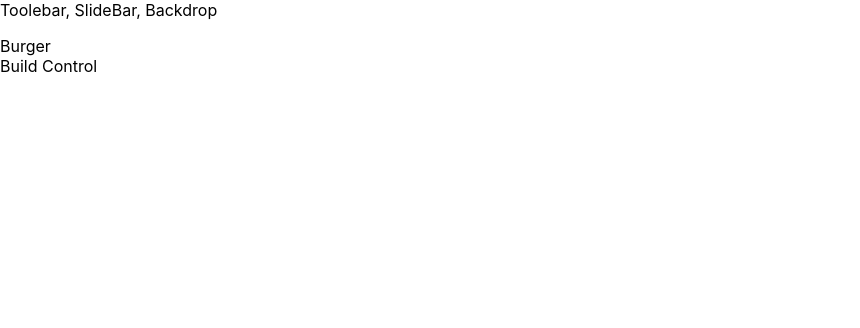
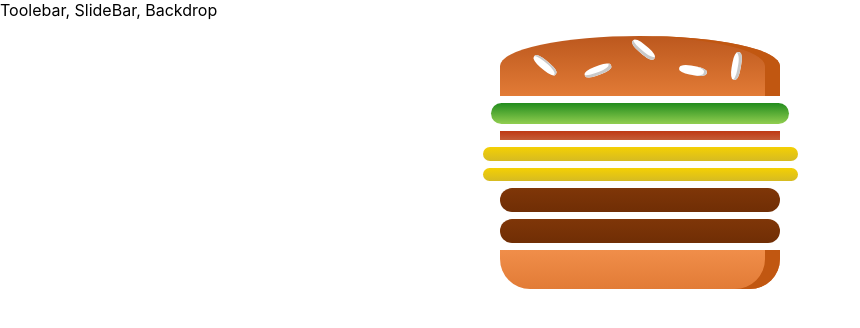
Before and after one commit to KGhising/BurgerBuilder, a React (Create React App) app: page / in a window 1280 px wide. Shown: the top 328 px of the page, without its empty margins (0-860 px from the left). Built offline with nearby package versions, Linux system fonts and the light colour scheme.

Commit message:
Adding ingredients in burger dynamic

```diff
--- a/package.json
+++ b/package.json
@@ -6,6 +6,7 @@
     "@testing-library/jest-dom": "^4.2.4",
     "@testing-library/react": "^9.3.2",
     "@testing-library/user-event": "^7.1.2",
+    "core-js": "3",
     "prop-types": "^15.7.2",
     "react": "^16.13.1",
     "react-dom": "^16.13.1",
--- a/src/component/Burger/Burger.js
+++ b/src/component/Burger/Burger.js
@@ -0,0 +1,21 @@
+import React from 'react';
+
+import classes from './Burger.module.css'
+import BurgerIngredient from './BurgerIngredient/BurgerIngredient';
+
+const burger = (props) => {
+    const transformedIngredient = Object.keys(props.ingredients).map(igKey => {
+        return [...Array(props.ingredients[igKey])].map((_, i) => {
+            return <BurgerIngredient key={igKey + i} type={igKey} />;
+        });
+    });
+    return (
+        <div className={classes.Burger}>
+            <BurgerIngredient type="bread-top" />
+            {transformedIngredient}
+            <BurgerIngredient type="bread-bottom" />
+        </div>
+    );
+};
+
+export default burger;
--- /dev/null
+++ b/src/component/Burger/Burger.module.css
@@ -0,0 +1,28 @@
+.Burger{
+    width: 100%;
+    margin: auto;
+    height: 250px;
+    /* overflow: scroll; */
+    text-align: center;
+    font-weight: bold;
+    font-size: 1.2rem;
+}
+
+@media (min-width: 1000px) and (min-height: 700px){
+    .Burger{
+        width: 700px;
+        height: 600px;
+    }
+}
+@media (min-width: 500px) and (min-height: 401px){
+    .Burger{
+        width: 450px;
+        height: 400px;
+    }
+}
+@media (min-width: 500px) and (min-height: 400px){
+    .Burger{
+        width: 350px;
+        height: 300px;
+    }
+}
--- a/src/component/Burger/BurgerIngredient/BurgerIngredient.js
+++ b/src/component/Burger/BurgerIngredient/BurgerIngredient.js
@@ -1,11 +1,15 @@
-import React from 'react';
+import React, { Component } from 'react';
+import PropTypes from 'prop-types';
 
 import classes from './BurgerIngredient.module.css'
 
-const BurgerIngredient = (props) => {
+class BurgerIngredient extends Component {
+
+    render() {
+
         let ingredient = null;
 
-    switch (props.type) {
+        switch (this.props.type) {
             case ('bread-bottom'):
                 ingredient = <div className={classes.BreadBottom}></div>;
                 break;
@@ -34,6 +38,11 @@
         }
 
         return ingredient;
-};
+    }
+}
+
+BurgerIngredient.propTypes = {
+    type: PropTypes.string.isRequired
+}
 
 export default BurgerIngredient;
--- a/src/container/BurgerBuilder/BurgerBuilder.js
+++ b/src/container/BurgerBuilder/BurgerBuilder.js
@@ -1,17 +1,22 @@
 import React, { Component } from 'react';
 
 import Auxilary from '../../hoc/Auxilary';
+import Burger from '../../component/Burger/Burger';
 
 class BurgerBuidler extends Component{
+    // you can also add constructor
+    state = {
+        ingredients: {
+            salad: 1,
+            bacon: 1,
+            cheese: 2,
+            meat: 2
+        }
+    }
     render() {
         return (
             <Auxilary>
-                <div>
-                    Burger
-                </div>
-                <div>
-                    Build Control
-                </div>
+                <Burger ingredients={this.state.ingredients} />
             </Auxilary>
         );
     }
```
Also changed, not shown: src/component/Burger/BurgerIngredient/BurgerIngredient.module.css (renamed from src/component/Burger/BurgerIngredient/BurgerIngredient.mudule.css), 2 other files (tests, documents, lock files or other folders). Lines whose indentation alone changed are shown as unchanged.
